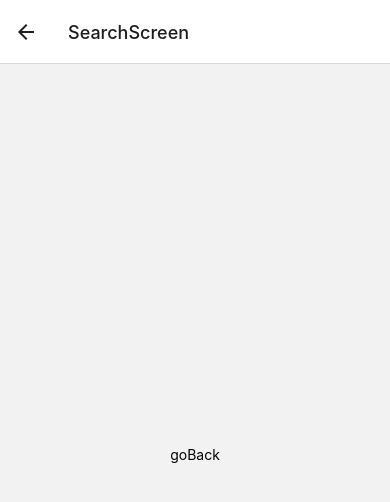
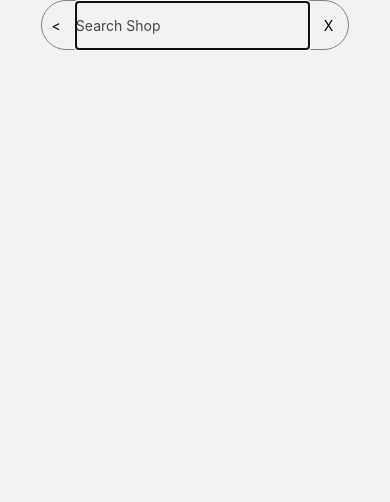
Before and after one commit to malithjkmt/VytalMerc, a React Native app: screen /SearchScreen in a window 390 px wide. Shown: the top 502 px of the page. Built offline with nearby package versions, Linux system fonts and the light colour scheme.

Commit message:
Create Common SearchBox

```diff
--- /dev/null
+++ b/src/components/SearchInputBox.tsx
@@ -0,0 +1,91 @@
+import React, { FC, useState } from 'react';
+import { View, StyleSheet, Text, TouchableOpacity, TextInput } from 'react-native';
+import { useNavigation } from '@react-navigation/native';
+
+interface SearchInputBoxProps {
+  placeholder: string;
+  isDummy?: boolean;
+  onChangeQuery?: (q: string) => string;
+}
+
+export const SearchInputBox: FC<SearchInputBoxProps> = ({
+  placeholder,
+  isDummy,
+  onChangeQuery,
+}) => {
+  const navigation = useNavigation();
+  const [query, setQuery] = useState<string>('');
+
+  const onPress = () => {
+    if (isDummy) {
+      navigation.navigate('SearchScreen');
+    }
+  };
+
+  const onClearInput = () => {
+    setQuery('');
+  };
+
+  if (isDummy) {
+    return (
+      <TouchableOpacity style={styles.commonContainer} onPress={onPress}>
+        <Text style={styles.dummyPlaceholder}>{placeholder}</Text>
+      </TouchableOpacity>
+    );
+  } else {
+    return (
+      <View style={styles.commonContainer}>
+        <TouchableOpacity style={styles.closeButton} onPress={navigation.goBack}>
+          <Text>{'<'}</Text>
+        </TouchableOpacity>
+        <TextInput
+          autoFocus={true}
+          keyboardAppearance="light"
+          value={query}
+          allowFontScaling={false}
+          maxFontSizeMultiplier={1.1}
+          placeholder={placeholder}
+          placeholderTextColor="#444"
+          style={styles.inputBox}
+          onChangeText={setQuery}
+        />
+        <TouchableOpacity style={styles.clearTextButton} onPress={onClearInput}>
+          <Text>X</Text>
+        </TouchableOpacity>
+      </View>
+    );
+  }
+};
+
+const styles = StyleSheet.create({
+  commonContainer: {
+    flex: 1,
+    height: 50,
+    flexDirection: 'row',
+    alignItems: 'center',
+    borderWidth: 1,
+    borderColor: 'gray',
+    borderRadius: 30,
+  },
+  dummyPlaceholder: {
+    paddingLeft: 30,
+  },
+  inputBox: {
+    flex: 1,
+    paddingVertical: 15,
+    paddingRight: 15,
+    paddingLeft: 0,
+  },
+  closeButton: {
+    justifyContent: 'center',
+    alignItems: 'center',
+    paddingLeft: 10,
+    paddingRight: 15,
+  },
+  clearTextButton: {
+    height: '100%',
+    justifyContent: 'center',
+    alignItems: 'center',
+    paddingHorizontal: 15,
+  },
+});
--- /dev/null
+++ b/src/components/index.ts
@@ -0,0 +1 @@
+export * from './SearchInputBox';
--- a/src/navigation/NavRouter.tsx
+++ b/src/navigation/NavRouter.tsx
@@ -27,12 +27,12 @@ const NavRouter: FC = () => {
         <Stack.Screen
           name="ResultsScreen"
           component={ResultsScreen}
-          options={{ headerShown: true, animation: 'slide_from_right' }}
+          options={{ title: 'VytalMerc', headerShown: false }}
         />
         <Stack.Screen
           name="SearchScreen"
           component={SearchScreen}
-          options={{ headerShown: true }}
+          options={{ headerShown: false, animation: 'none' }}
         />
       </Stack.Navigator>
     </NavigationContainer>
--- a/src/screens/ResultsScreen/ResultsScreen.tsx
+++ b/src/screens/ResultsScreen/ResultsScreen.tsx
@@ -2,10 +2,14 @@ import React from 'react';
 import { View, Text, TouchableOpacity, StyleSheet } from 'react-native';
 
 import { ResultsScreenProps } from '../../navigation/NavRouter';
+import { SearchInputBox } from '../../components';
 
 const ResultsScreen = ({ navigation }: ResultsScreenProps) => {
   return (
     <View style={styles.container}>
+      <View style={styles.searchBoxContainer}>
+        <SearchInputBox isDummy={true} placeholder="Search Shop" />
+      </View>
       <TouchableOpacity onPress={() => navigation.push('SearchScreen')}>
         <Text>Go to Search</Text>
       </TouchableOpacity>
@@ -16,8 +20,11 @@ const ResultsScreen = ({ navigation }: ResultsScreenProps) => {
 const styles = StyleSheet.create({
   container: {
     flex: 1,
-    justifyContent: 'center',
     alignItems: 'center',
+  },
+  searchBoxContainer: {
+    flexDirection: 'row',
+    paddingHorizontal: 10,
   },
 });
 
--- a/src/screens/SearchScreen/SearchScreen.tsx
+++ b/src/screens/SearchScreen/SearchScreen.tsx
@@ -1,14 +1,15 @@
 import React from 'react';
-import { View, Text, StyleSheet, TouchableOpacity } from 'react-native';
+import { View, StyleSheet } from 'react-native';
 
 import { SearchScreenProps } from '../../navigation/NavRouter';
+import { SearchInputBox } from '../../components';
 
-const SearchScreen = ({ navigation }: SearchScreenProps) => {
+const SearchScreen = ({ }: SearchScreenProps) => {
   return (
     <View style={styles.container}>
-      <TouchableOpacity onPress={navigation.goBack}>
-        <Text>goBack</Text>
-      </TouchableOpacity>
+      <View style={styles.searchBoxContainer}>
+        <SearchInputBox placeholder="Search Shop" />
+      </View>
     </View>
   );
 };
@@ -16,8 +17,11 @@ const SearchScreen = ({ navigation }: SearchScreenProps) => {
 const styles = StyleSheet.create({
   container: {
     flex: 1,
-    justifyContent: 'center',
     alignItems: 'center',
+  },
+  searchBoxContainer: {
+    flexDirection: 'row',
+    paddingHorizontal: 10,
   },
 });
 
```
